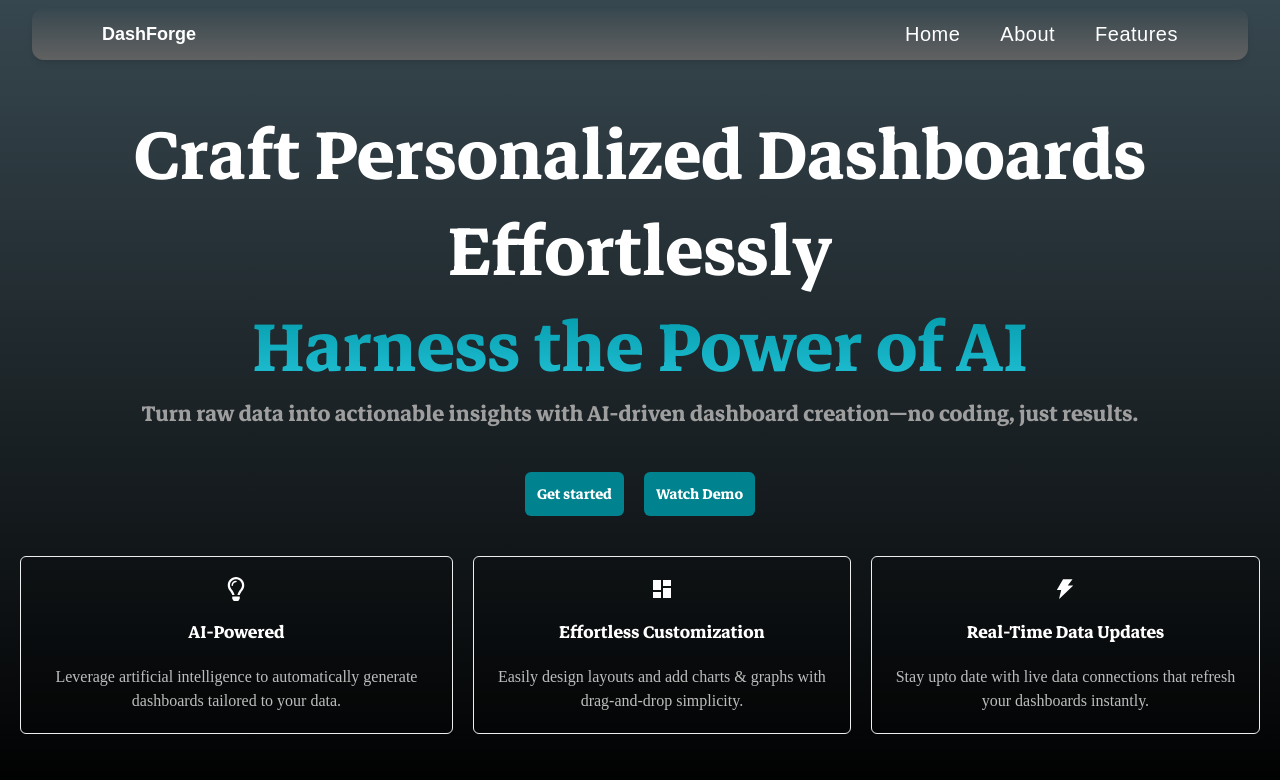
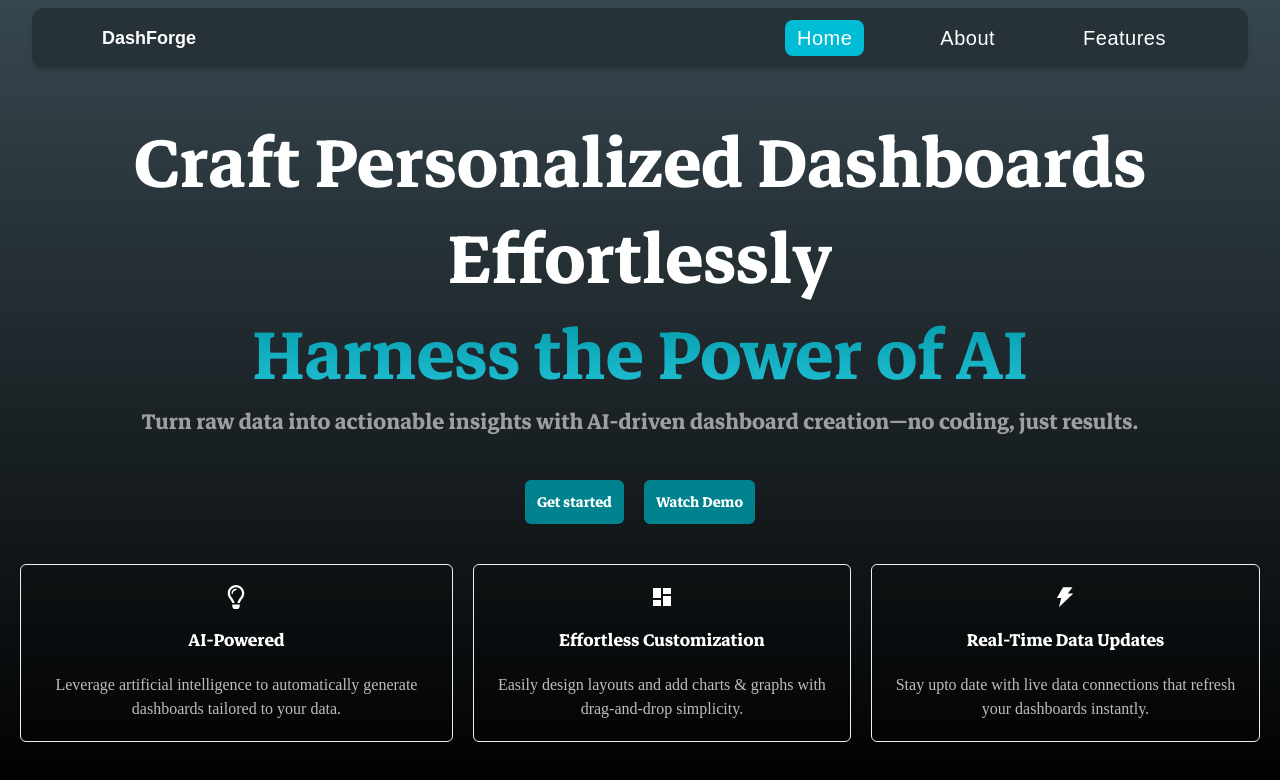
Before and after one commit to raunak234362/DashForge, a React (Vite) app: page / in a window 1280 px wide. Shown: the top 780 px of the page. Built offline with nearby package versions, Linux system fonts and the light colour scheme.

Commit message:
feat: improve UI elements; add borders to company table and enhance sidebar button styles

```diff
--- a/src/components/dashboard/main/datagenerate/ShowAllCompany.jsx
+++ b/src/components/dashboard/main/datagenerate/ShowAllCompany.jsx
@@ -33,7 +33,7 @@ const[isModalOpen, setIsModalOpen] = useState(false);
       <table className="h-fit md:w-full w-[90vw] border-collapse text-center md:text-lg text-xs rounded-xl">
         <thead>
             <tr className="bg-teal-200/30">
-                <th className="px-2 py-1 text-left cursor-pointer">Company Name</th>
+                <th className="px-2 py-1 cursor-pointer">Company Name</th>
                 <th className="px-2 py-1 cursor-pointer">Type</th>
                 <th className="px-2 py-1 cursor-pointer">Size</th>
                 <th className="px-2 py-1 cursor-pointer">Location</th>
@@ -44,11 +44,11 @@ const[isModalOpen, setIsModalOpen] = useState(false);
         <tbody>
             {company?.map((company) => (
               <tr key={company._id} className="bg-teal-200/20">
-                <td className="px-2 py-1">{company.companyName}</td>
-                <td className="px-2 py-1">{company.typeOrganisation}</td>
-                <td className="px-2 py-1">{company.teamSize}</td>
-                <td className="px-2 py-1">{company.location}</td>
-                <td className="px-2 py-1">{company.website}</td>
+                <td className="border px-2 py-1">{company.companyName}</td>
+                <td className="border px-2 py-1">{company.typeOrganisation}</td>
+                <td className="border px-2 py-1">{company.teamSize}</td>
+                <td className="border px-2 py-1">{company.location}</td>
+                <td className="border px-2 py-1">{company.website}</td>
                 <td className="border px-2 py-1">
                   <Button onClick={() => handleViewClick(company)}>
                     View
--- a/src/components/dashboard/sidebar/Sidebar.jsx
+++ b/src/components/dashboard/sidebar/Sidebar.jsx
@@ -61,7 +61,7 @@ const Sidebar = () => {
               end
               className={({ isActive }) =>
                 isActive
-                  ? "flex justify-center items-center text-white bg-cyan-500/50 py-2 rounded-md w-full delay-150"
+                 ? "flex justify-center items-center text-white bg-cyan-500/50 rounded-md w-full py-2 font-semibold  delay-150 transition-all ease-in-out"
                   : "text-black hover:text-white hover:flex hover:justify-center py-2 hover:items-center hover:bg-teal-200 transition-all rounded-md"
               }
             >
@@ -74,7 +74,7 @@ const Sidebar = () => {
               to="company/company-list"
               className={({ isActive }) =>
                 isActive
-                  ? "flex justify-center items-center text-white bg-cyan-500/50 rounded-md w-full py-2  delay-150 transition-all ease-in-out"
+                  ? "flex justify-center items-center text-white bg-cyan-500/50 rounded-md w-full py-2 font-semibold  delay-150 transition-all ease-in-out"
                   : "text-black hover:text-white hover:flex hover:justify-center hover:items-center py-2 hover:bg-teal-200 transition-ease-in rounded-md"
               }
             >
@@ -86,7 +86,7 @@ const Sidebar = () => {
               to="data"
               className={({ isActive }) =>
                 isActive
-                  ? "flex justify-center items-center text-white bg-cyan-500/50 rounded-md py-2 w-full  delay-150 transition-all ease-in-out"
+                 ? "flex justify-center items-center text-white bg-cyan-500/50 rounded-md w-full py-2 font-semibold  delay-150 transition-all ease-in-out"
                   : "text-black hover:text-white hover:flex hover:justify-center hover:items-center py-2 hover:bg-teal-200 transition-ease-in rounded-md"
               }
             >
@@ -98,7 +98,7 @@ const Sidebar = () => {
               to="profile"
               className={({ isActive }) =>
                 isActive
-                  ? "flex justify-center items-center text-white bg-cyan-500/50 rounded-md w-full py-2 delay-150 transition-all ease-in-out"
+                 ? "flex justify-center items-center text-white bg-cyan-500/50 rounded-md w-full py-2 font-semibold  delay-150 transition-all ease-in-out"
                   : "text-black hover:text-white hover:flex hover:justify-center hover:items-center py-2 hover:bg-teal-200 transition-ease-in rounded-md"
               }
             >
--- a/src/components/landing/header/Header.jsx
+++ b/src/components/landing/header/Header.jsx
@@ -35,8 +35,8 @@ const Header = () => {
 
   return (
     <div className="w-full flex justify-center md:py-2">
-      <nav className="md:bg-transparent bg-gradient-to-t from-gray-700 to-blue-gray-800 text-lg shadow-md md:w-[95%] w-full md:rounded-xl md:top-2 z-50 overflow-x-hidden">
-        <div className="max-w-screen-xl mx-auto flex items-center justify-between px-4 py-3 md:px-6 lg:px-8">
+      <nav className=" bg-blue-gray-900 text-lg shadow-md md:w-[95%] w-full md:rounded-xl md:top-2 z-50 overflow-x-hidden">
+        <div className="max-w-screen-xl mx-auto flex items-center justify-between py-3 md:px-6 lg:px-8">
           {/* Logo */}
           <div className="text-white font-bold">DashForge</div>
 
@@ -70,12 +70,16 @@ const Header = () => {
               isMenuOpen ? "block" : "hidden"
             }`}
           >
-            <ul className="flex flex-col md:bg-transparent md:flex-row bg-blue-gray-900 text-center md:space-x-10 text-lg">
+            <ul className="flex flex-col md:bg-transparent md:flex-row bg-blue-gray-900 text-center md:space-x-16 text-lg">
               {isLoggedIn && (
                 <li className="py-2 md:py-0">
                   <NavLink
                     to="/registerCompany"
-                    className="block text-white hover:text-teal-800 transition-colors duration-200 tracking-wide"
+                    className={({ isActive }) =>
+                      isActive
+                    ? "block text-xl text-white transition-colors duration-200 tracking-wide bg-cyan-500 hover:bg-cyan-500/50 px-3 py-1 rounded-lg "
+                    : "block text-xl text-white transition-colors duration-200 tracking-wide hover:bg-cyan-500/50 px-3 py-1 rounded-lg "
+                    }
                     style={{
                       textShadow: "2px 2px 2px #228EFD",
                     }}
@@ -88,7 +92,11 @@ const Header = () => {
                 <li className="py-2 md:py-0">
                   <NavLink
                     to="/profile"
-                    className="block text-xl text-white hover:text-teal-800 transition-colors duration-200 tracking-wide"
+                    className={({ isActive }) =>
+                      isActive
+                        ? "block text-xl text-white transition-colors duration-200 tracking-wide bg-cyan hover:bg-cyan-500/50 px-3 py-1 rounded-lg "
+                        : "block text-xl text-white transition-colors duration-200 tracking-wide hover:bg-cyan-500/50 px-3 py-1 rounded-lg "
+                    }
                     style={{
                       textShadow: "2px 2px 2px #228EFD",
                     }}
@@ -101,7 +109,11 @@ const Header = () => {
                 <li className="py-2 md:py-0">
                   <NavLink
                     to="/dashboard"
-                    className="block text-xl text-white hover:text-teal-800 transition-colors duration-200 tracking-wide"
+                    className={({ isActive }) =>
+                      isActive
+                        ? "block text-xl text-white transition-colors duration-200 tracking-wide bg-cyan-500 hover:bg-cyan-500/50 px-3 py-1 rounded-lg "
+                        : "block text-xl text-white transition-colors duration-200 tracking-wide hover:bg-cyan-500/50 px-3 py-1 rounded-lg "
+                    }
                     style={{
                       textShadow: "2px 2px 2px #228EFD",
                     }}
@@ -113,8 +125,12 @@ const Header = () => {
 
               <li className="py-2 md:py-0">
                 <NavLink
-                  to="/Home"
-                  className="block text-xl text-white hover:text-teal-800 transition-colors duration-200 tracking-wide"
+                  to="/"
+                  className={({ isActive }) =>
+                    isActive
+                      ? "block text-xl text-white transition-colors duration-200 tracking-wide bg-cyan-500 hover:bg-cyan-500/50 px-3 py-1 rounded-lg "
+                      : "block text-xl text-white transition-colors duration-200 tracking-wide hover:bg-cyan-500/50 px-3 py-1 rounded-lg "
+                  }
                 >
                   Home
                 </NavLink>
@@ -122,7 +138,11 @@ const Header = () => {
               <li className="py-2 md:py-0">
                 <NavLink
                   to="/Home"
-                  className="block text-xl text-white hover:text-teal-800 transition-colors duration-200 tracking-wide"
+                  className={({ isActive }) =>
+                    isActive
+                      ? "block text-xl text-white transition-colors duration-200 tracking-wide bg-cyan-500 hover:bg-cyan-500/50 px-3 py-1 rounded-lg "
+                      : "block text-xl text-white transition-colors duration-200 tracking-wide hover:bg-cyan-500/50 px-3 py-1 rounded-lg "
+                  }
                 >
                   About
                 </NavLink>
@@ -130,7 +150,11 @@ const Header = () => {
               <li className="py-2 md:py-0">
                 <NavLink
                   to="/Home"
-                  className="block text-xl text-white hover:text-teal-800 transition-colors duration-200 tracking-wide"
+                  className={({ isActive }) =>
+                    isActive
+                      ? "block text-xl text-white transition-colors duration-200 tracking-wide bg-cyan-500 hover:bg-cyan-500/50 px-3 py-1 rounded-lg "
+                      : "block text-xl text-white transition-colors duration-200 tracking-wide hover:bg-cyan-500/50 px-3 py-1 rounded-lg "
+                  }
                 >
                   Features
                 </NavLink>
```
